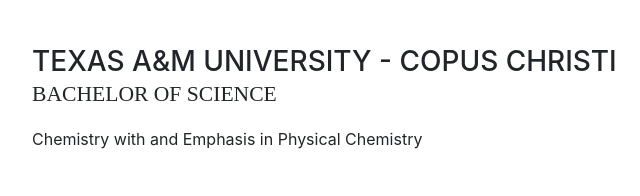
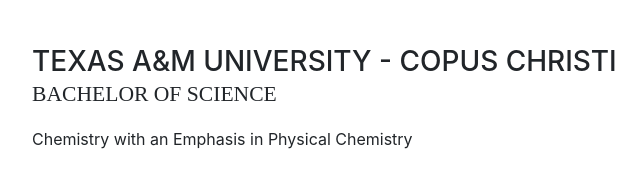
Before and after one commit to smACloudGuru/smuniz18.github.io, a website with bundled scripts: page index.html in a window 1280 px wide. Shown: the part 2071-2267 px from the top of the page, 288-928 px from the left. Built offline with nearby package versions, Linux system fonts and the light colour scheme; a web font is replaced by a local one.

Commit message:
Updates to education section

```diff
--- a/index.html
+++ b/index.html
@@ -170,7 +170,7 @@
                     <div class="resume-content mr-auto">
                         <h3 class="mb-0">Texas A&M University - Copus Christi</h3>
                         <div class="subheading mb-3">Bachelor of Science</div>
-                        <div>Chemistry with and Emphasis in Physical Chemistry</div>
+                        <div>Chemistry with an Emphasis in Physical Chemistry</div>
                     </div>
                     <div class="resume-date text-md-right">
                         <span class="text-primary">August 2001 - May 2006</span>
```
